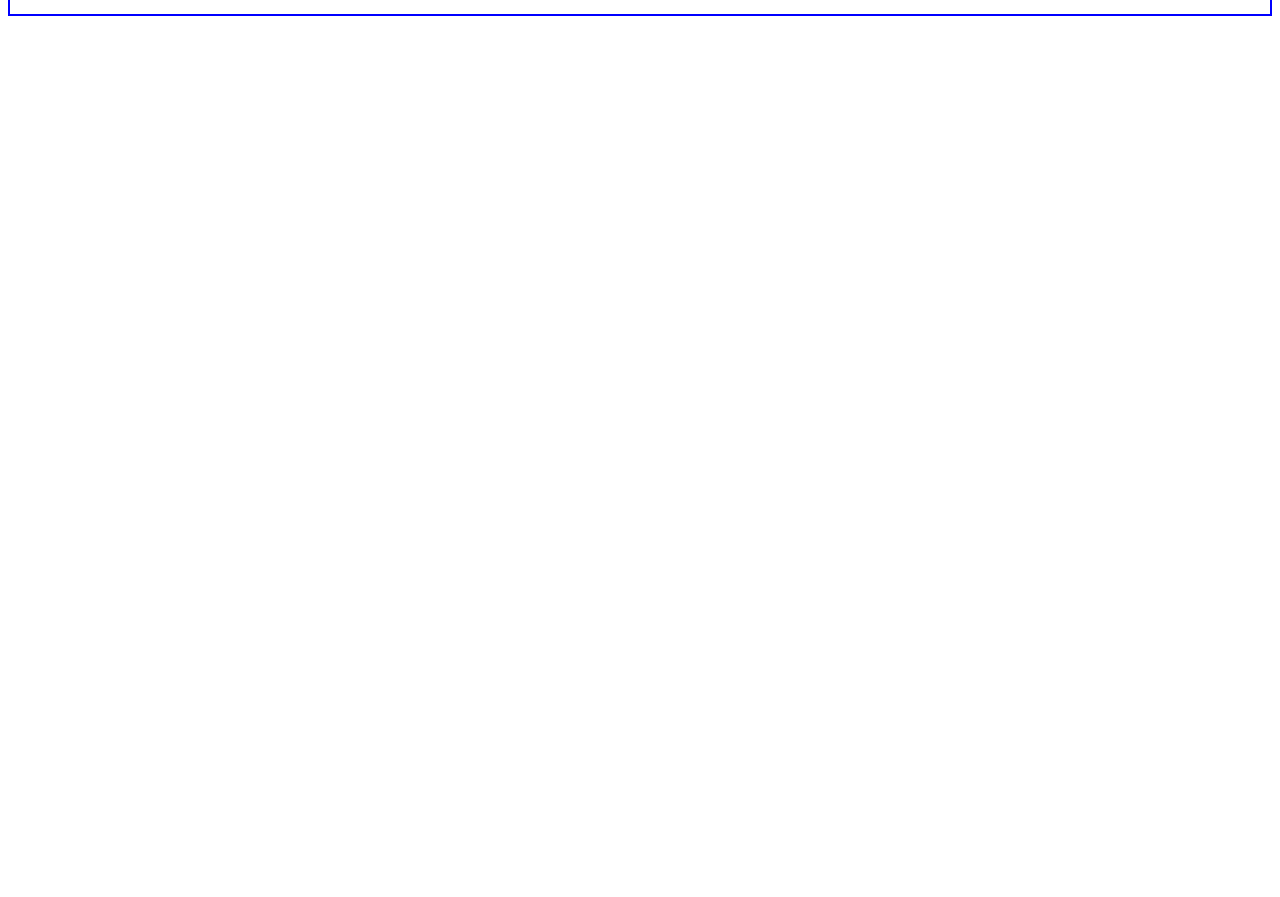
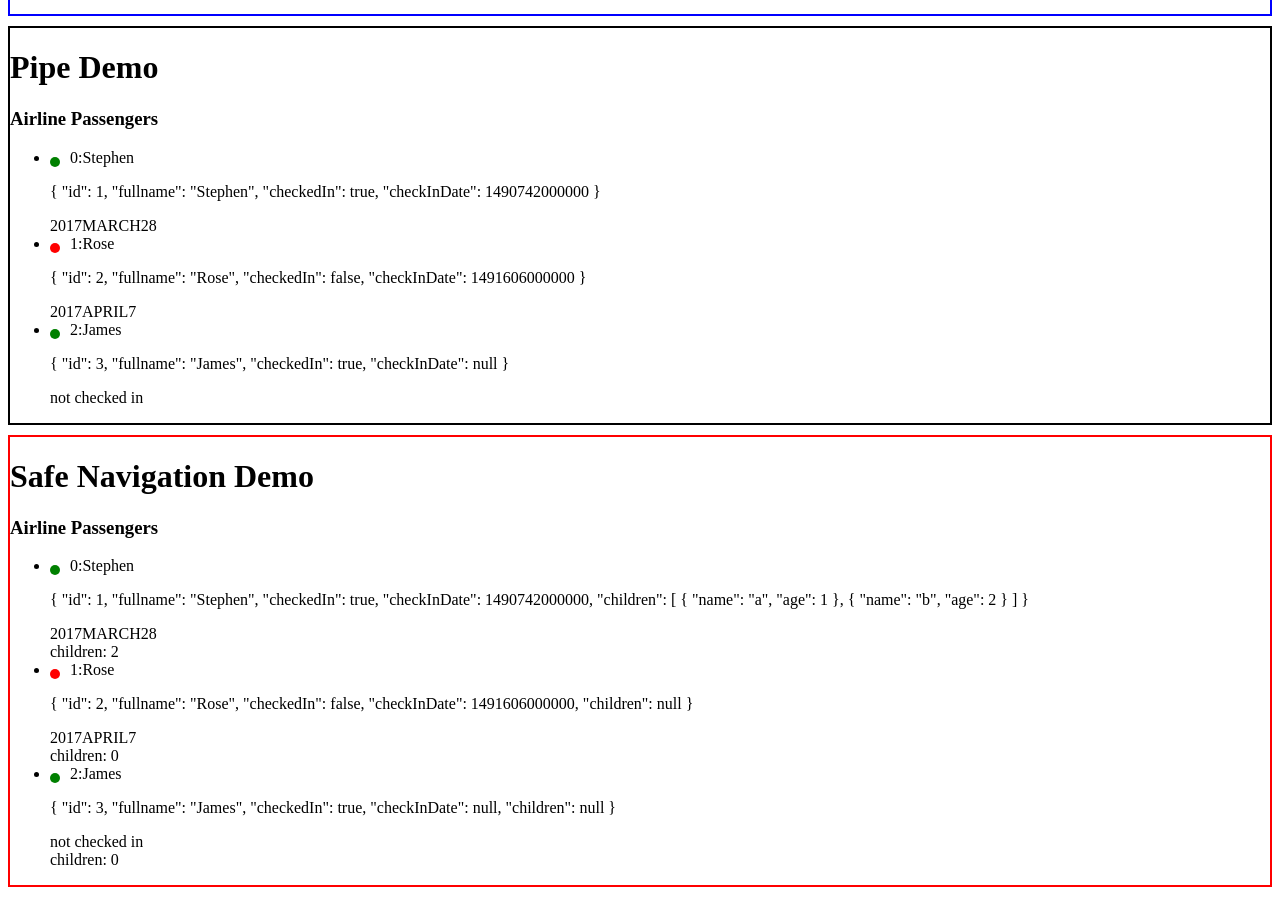
Before and after one commit to The1024thmember/AngularTutorial, an Angular app: page / in a window 1280 px wide. Shown: the part 942-1839 px from the top of the page. Before the commit the page ends 968 px from the top, so only its background shows below. Built offline with nearby package versions, Linux system fonts and the light colour scheme.

Commit message:
before module

```diff
--- a/src/app/app.component.scss
+++ b/src/app/app.component.scss
@@ -23,7 +23,6 @@
     width:10px;
     height: 10px;
     background-color: red;
-    display: block;
     margin: 8px 10px 0 0;
     float:left;
     border-radius: 50%;
@@ -39,3 +38,8 @@
     border: 2px solid black;
     margin-bottom: 10px;
 }
+
+.app-nav {
+    border: 2px solid red;
+    margin-bottom: 10px;
+}
--- /dev/null
+++ b/src/app/app.mypipe.component.ts
@@ -0,0 +1,59 @@
+import { Component } from "@angular/core";
+interface Passenger{
+    id:number,
+    fullname:string,
+    checkedIn:boolean,
+    checkInDate:number|null
+}
+
+
+@Component({
+    selector:"Mypipe",
+    styleUrls: ['app.component.scss'],
+    template:`
+        <div class="app-pipe">
+            <h1>Pipe Demo</h1>
+            <h3>Airline Passengers</h3>
+
+            <!-- ngFor original using template can be shortened as *noFor
+            <ul>
+                <ng-template ngFor let-passenger let-i = "index" [ngForOf] = "passengers">
+                <li *ngFor="let passenger of passengers; let i=index">{{ i }}:{{passenger.fullname}}</li>
+                </ng-template>
+            </ul>
+            -->
+
+            <ul>
+
+                <li *ngFor="let passenger of passengers; let i=index">
+                <span class = "status"
+                [class.check-in] = "passenger.checkedIn"
+                ></span>
+                {{ i }}:{{passenger.fullname}} <p>{{ passenger | json }}</p>
+                <div>{{ passenger.checkInDate ? (passenger.checkInDate | date: 'yMMMMd' | uppercase) : "not checked in" }}</div>
+                </li>
+
+            </ul>
+        </div>
+    `
+})
+export class Mypipe{
+    passengers: Passenger[] = [{
+        id:1,
+        fullname:'Stephen',
+        checkedIn: true,
+        checkInDate:1490742000000
+    },{
+        id:2,
+        fullname:'Rose',
+        checkedIn: false,
+        checkInDate:1491606000000
+    },{
+        id:3,
+        fullname:'James',
+        checkedIn:true,
+        checkInDate:null
+    }
+
+    ]
+}
--- /dev/null
+++ b/src/app/app.navigation.component.ts
@@ -0,0 +1,80 @@
+import { Component } from "@angular/core";
+
+interface Child{
+    name: string,
+    age:number
+}
+
+interface Passenger{
+    id:number,
+    fullname:string,
+    checkedIn:boolean,
+    checkInDate:number|null
+    children:Child[] |null
+}
+
+
+
+@Component({
+    selector:"Mynav",
+    styleUrls: ['app.component.scss'],
+    template:`
+        <div class="app-nav">
+            <h1>Safe Navigation Demo</h1>
+            <h3>Airline Passengers</h3>
+
+            <!-- ngFor original using template can be shortened as *noFor
+            <ul>
+                <ng-template ngFor let-passenger let-i = "index" [ngForOf] = "passengers">
+                <li *ngFor="let passenger of passengers; let i=index">{{ i }}:{{passenger.fullname}}</li>
+                </ng-template>
+            </ul>
+            -->
+
+            <ul>
+
+                <li *ngFor="let passenger of passengers; let i=index">
+                <span class = "status"
+                [class.check-in] = "passenger.checkedIn"
+                ></span>
+                {{ i }}:{{passenger.fullname}} <p>{{ passenger | json }}</p>
+                <div>{{ passenger.checkInDate ? (passenger.checkInDate | date: 'yMMMMd' | uppercase) : "not checked in" }}</div>
+                <div>
+                        children: {{ passenger.children?.length || 0 }}
+                </div>
+                </li>
+
+            </ul>
+        </div>
+    `
+})
+export class Mynav{
+    passengers: Passenger[] = [{
+        id:1,
+        fullname:'Stephen',
+        checkedIn: true,
+        checkInDate:1490742000000,
+        children: [{
+            name:'a',
+            age:1
+        },
+        {
+            name:'b',
+            age:2
+        }]
+    },{
+        id:2,
+        fullname:'Rose',
+        checkedIn: false,
+        checkInDate:1491606000000,
+        children:null
+    },{
+        id:3,
+        fullname:'James',
+        checkedIn:true,
+        checkInDate:null,
+        children:null
+    }
+
+    ]
+}
--- a/src/index.html
+++ b/src/index.html
@@ -12,6 +12,8 @@
   <app-root-ref></app-root-ref>
   <toggle></toggle>
   <looping></looping>
-  <pipe></pipe>
+  <Mypipe></Mypipe>
+  <Mynav></Mynav>
+
 </body>
 </html>
```
Also changed, not shown: src/app/app.module.ts (+6 -2 lines), src/app/passenger-dashboard/passenger.dashboard.module.ts (added).
